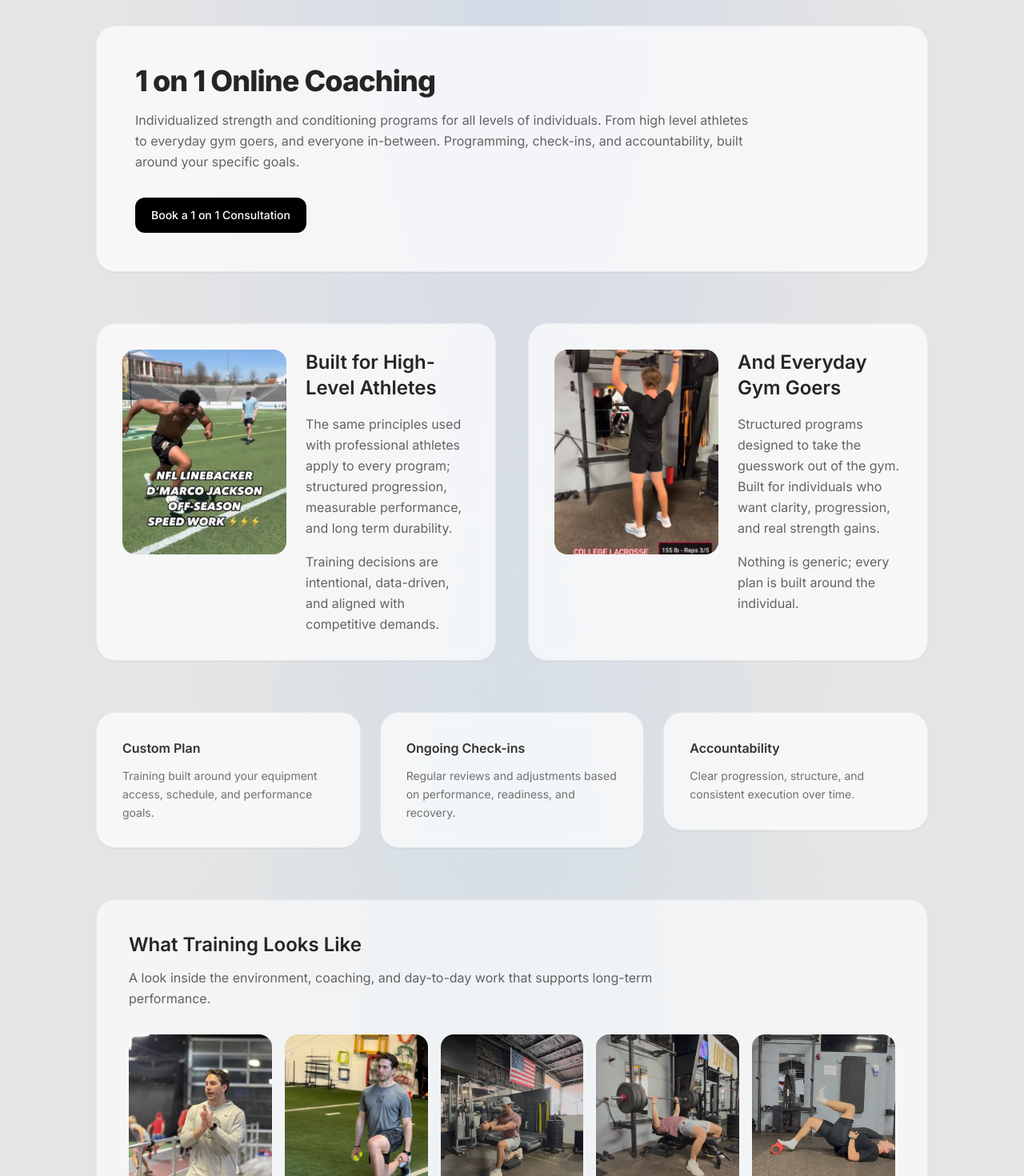
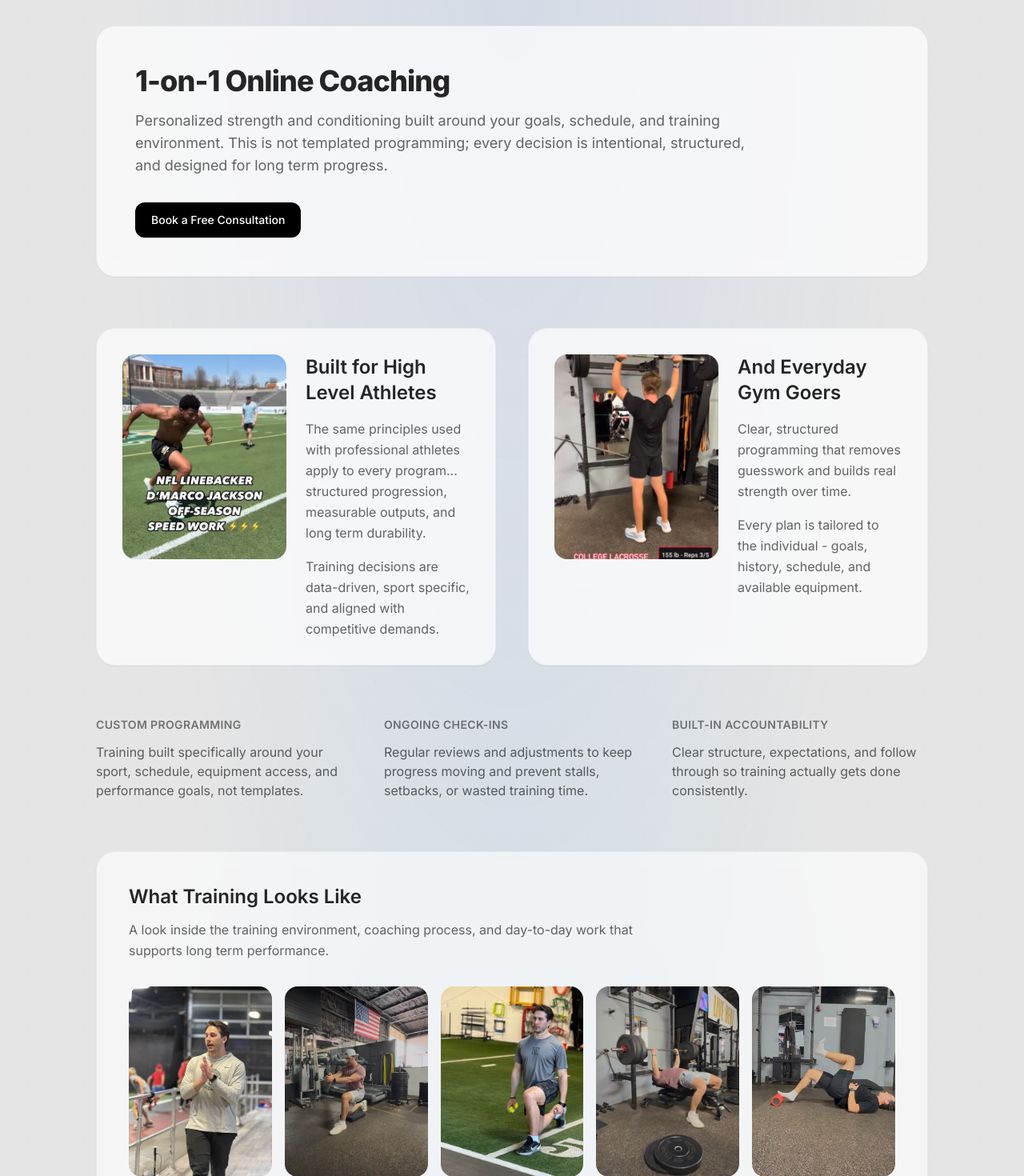
Before and after one commit to willvacc/dan-thiesing-performance, a Next.js app: page /coaching in a window 1280 px wide. Shown: the part 80-1550 px from the top of the page at 80% size. Built offline with nearby package versions, Linux system fonts and the light colour scheme.

Commit message:
formatting coaching page

```diff
--- a/app/coaching/page.tsx
+++ b/app/coaching/page.tsx
@@ -9,15 +9,16 @@ export default function CoachingPage() {
             {/* HERO */}
             {/* ============================= */}
             <Reveal>
-                <div className="rounded-3xl border border-black/5 bg-white/70 p-8 sm:p-10 md:p-12 shadow-sm backdrop-blur">
+                <section className="rounded-3xl border border-black/5 bg-white/70 p-8 sm:p-10 lg:p-12 shadow-sm backdrop-blur">
                     <div className="max-w-3xl">
-                        <h1 className="text-3xl md:text-4xl font-extrabold tracking-tight text-black/85">
-                            1 on 1 Online Coaching
+                        <h1 className="text-3xl sm:text-4xl font-extrabold tracking-tight text-black/85">
+                            1-on-1 Online Coaching
                         </h1>
-                        <p className="mt-4 text-black/60 leading-relaxed">
-                            Individualized strength and conditioning programs for all levels of individuals.
-                            From high level athletes to everyday gym goers, and everyone in-between.
-                            Programming, check-ins, and accountability, built around your specific goals.
+
+                        <p className="mt-4 text-base sm:text-lg text-black/60 leading-relaxed">
+                            Personalized strength and conditioning built around your goals,
+                            schedule, and training environment. This is not templated programming;
+                            every decision is intentional, structured, and designed for long term progress.
                         </p>
 
                         <div className="mt-8">
@@ -25,28 +26,29 @@ export default function CoachingPage() {
                                 <a
                                     href="https://calendly.com/danthiesing"
                                     target="_blank"
+                                    rel="noreferrer"
                                 >
-                                    Book a 1 on 1 Consultation
+                                    Book a Free Consultation
                                 </a>
                             </Button>
                         </div>
                     </div>
-                </div>
+                </section>
             </Reveal>
 
             {/* ============================= */}
             {/* WHO IT’S FOR */}
             {/* ============================= */}
             <Reveal delay={0.08}>
-                <div className="grid gap-10 lg:grid-cols-2">
+                <section className="grid gap-10 lg:grid-cols-2">
                     {[
                         {
-                            title: "Built for High-Level Athletes",
+                            title: "Built for High Level Athletes",
                             img: "/linebacker-speed-work.png",
                             alt: "Professional linebacker performing off-season speed training",
                             copy: [
-                                "The same principles used with professional athletes apply to every program; structured progression, measurable performance, and long term durability.",
-                                "Training decisions are intentional, data-driven, and aligned with competitive demands.",
+                                "The same principles used with professional athletes apply to every program... structured progression, measurable outputs, and long term durability.",
+                                "Training decisions are data-driven, sport specific, and aligned with competitive demands.",
                             ],
                         },
                         {
@@ -54,8 +56,8 @@ export default function CoachingPage() {
                             img: "/college-lacrosse.png",
                             alt: "College lacrosse athlete performing velocity-based strength training",
                             copy: [
-                                "Structured programs designed to take the guesswork out of the gym. Built for individuals who want clarity, progression, and real strength gains.",
-                                "Nothing is generic; every plan is built around the individual.",
+                                "Clear, structured programming that removes guesswork and builds real strength over time.",
+                                "Every plan is tailored to the individual - goals, history, schedule, and available equipment.",
                             ],
                         },
                     ].map((card) => (
@@ -79,6 +81,7 @@ export default function CoachingPage() {
                                     <h2 className="text-2xl font-semibold text-black/85">
                                         {card.title}
                                     </h2>
+
                                     {card.copy.map((p) => (
                                         <p
                                             key={p}
@@ -91,60 +94,60 @@ export default function CoachingPage() {
                             </div>
                         </div>
                     ))}
-                </div>
+                </section>
             </Reveal>
 
             {/* ============================= */}
-            {/* HOW IT WORKS */}
+            {/* HOW IT WORKS (EDITORIAL — NO CARDS) */}
             {/* ============================= */}
-            <div className="grid gap-6 md:grid-cols-3">
+            <section className="grid gap-10 lg:grid-cols-3">
                 {[
                     {
-                        title: "Custom Plan",
-                        desc: "Training built around your equipment access, schedule, and performance goals.",
+                        title: "Custom Programming",
+                        desc: "Training built specifically around your sport, schedule, equipment access, and performance goals, not templates.",
                     },
                     {
-                        title: "Ongoing Check-ins",
-                        desc: "Regular reviews and adjustments based on performance, readiness, and recovery.",
+                        title: "Ongoing Check-Ins",
+                        desc: "Regular reviews and adjustments to keep progress moving and prevent stalls, setbacks, or wasted training time.",
                     },
                     {
-                        title: "Accountability",
-                        desc: "Clear progression, structure, and consistent execution over time.",
+                        title: "Built-In Accountability",
+                        desc: "Clear structure, expectations, and follow through so training actually gets done consistently.",
                     },
                 ].map((item, i) => (
                     <Reveal key={item.title} delay={0.06 * i}>
-                        <div className="rounded-3xl border border-black/5 bg-white/70 p-8 shadow-sm backdrop-blur">
-                            <div className="font-semibold text-black/80">
+                        <div className="space-y-3">
+                            <div className="text-sm font-semibold uppercase tracking-wide text-black/50">
                                 {item.title}
                             </div>
-                            <p className="mt-3 text-sm text-black/55 leading-relaxed">
+                            <p className="text-sm sm:text-base text-black/60 leading-relaxed">
                                 {item.desc}
                             </p>
                         </div>
                     </Reveal>
                 ))}
-            </div>
+            </section>
 
             {/* ============================= */}
             {/* TRAINING GALLERY */}
             {/* ============================= */}
             <Reveal delay={0.12}>
-                <div className="rounded-3xl border border-black/5 bg-white/60 p-8 sm:p-10 shadow-sm backdrop-blur">
+                <section className="rounded-3xl border border-black/5 bg-white/60 p-8 sm:p-10 shadow-sm backdrop-blur">
                     <div className="max-w-2xl mb-8">
                         <h3 className="text-2xl font-semibold text-black/85">
                             What Training Looks Like
                         </h3>
                         <p className="mt-3 text-black/60 leading-relaxed">
-                            A look inside the environment, coaching, and day-to-day work that
-                            supports long-term performance.
+                            A look inside the training environment, coaching process, and
+                            day-to-day work that supports long term performance.
                         </p>
                     </div>
 
                     <div className="grid gap-4 grid-cols-2 sm:grid-cols-3 lg:grid-cols-5">
                         {[
                             "/example-1.png",
+                            "/example-3.jpg",
                             "/example-2.png",
-                            "/example-3.jpg",
                             "/example-4.jpg",
                             "/example-5.jpg",
                         ].map((src) => (
@@ -161,30 +164,35 @@ export default function CoachingPage() {
                             </div>
                         ))}
                     </div>
-                </div>
+                </section>
             </Reveal>
 
             {/* ============================= */}
             {/* FINAL CTA */}
             {/* ============================= */}
             <Reveal delay={0.1}>
-                <div className="rounded-3xl border border-black/5 bg-white/60 p-8 sm:p-10 shadow-sm backdrop-blur text-center">
+                <section className="rounded-3xl border border-black/5 bg-white/60 p-8 sm:p-10 shadow-sm backdrop-blur text-center">
                     <h3 className="text-2xl font-semibold text-black/85">
                         Ready to Get Started?
                     </h3>
-                    <p className="mt-3 max-w-xl mx-auto text-black/60">
-                        Book a free consultation to discuss your goals, background, and
-                        whether this coaching is the right fit.
+
+                    <p className="mt-3 max-w-xl mx-auto text-black/60 leading-relaxed">
+                        Book a free consultation to discuss your goals, background,
+                        and whether this coaching is the right fit.
                     </p>
 
                     <div className="mt-6">
                         <Button asChild variant="primary" className="w-full sm:w-auto">
-                            <a href="https://calendly.com/danthiesing" target="_blank">
+                            <a
+                                href="https://calendly.com/danthiesing"
+                                target="_blank"
+                                rel="noreferrer"
+                            >
                                 Book Your Consultation
                             </a>
                         </Button>
                     </div>
-                </div>
+                </section>
             </Reveal>
         </div>
     );
```
